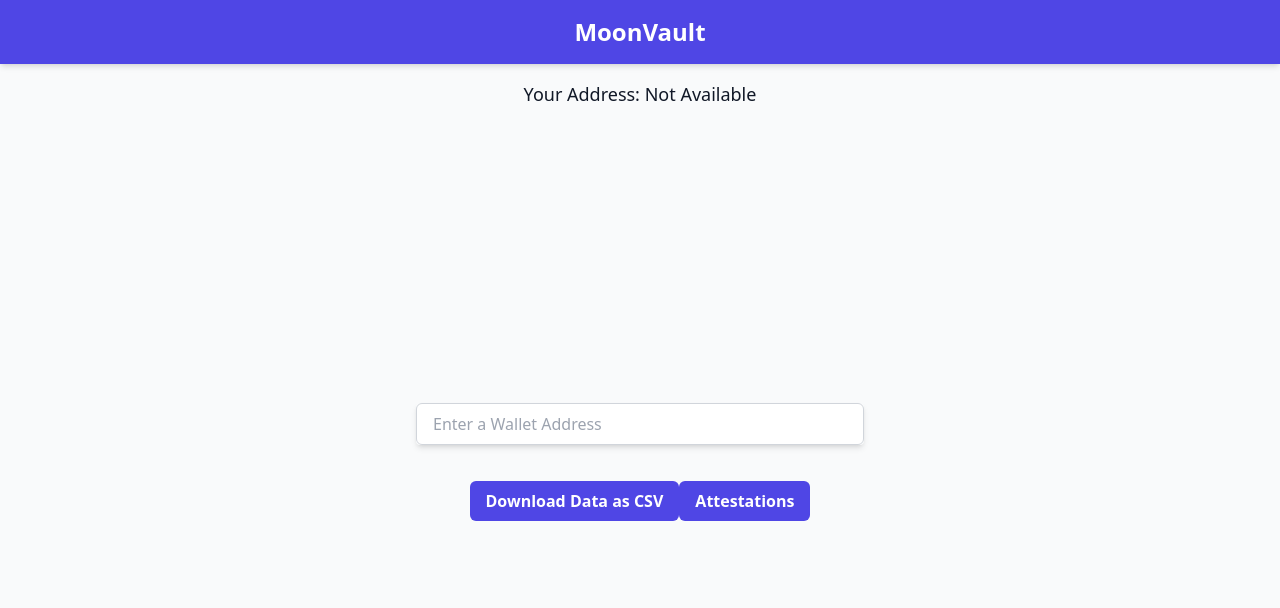
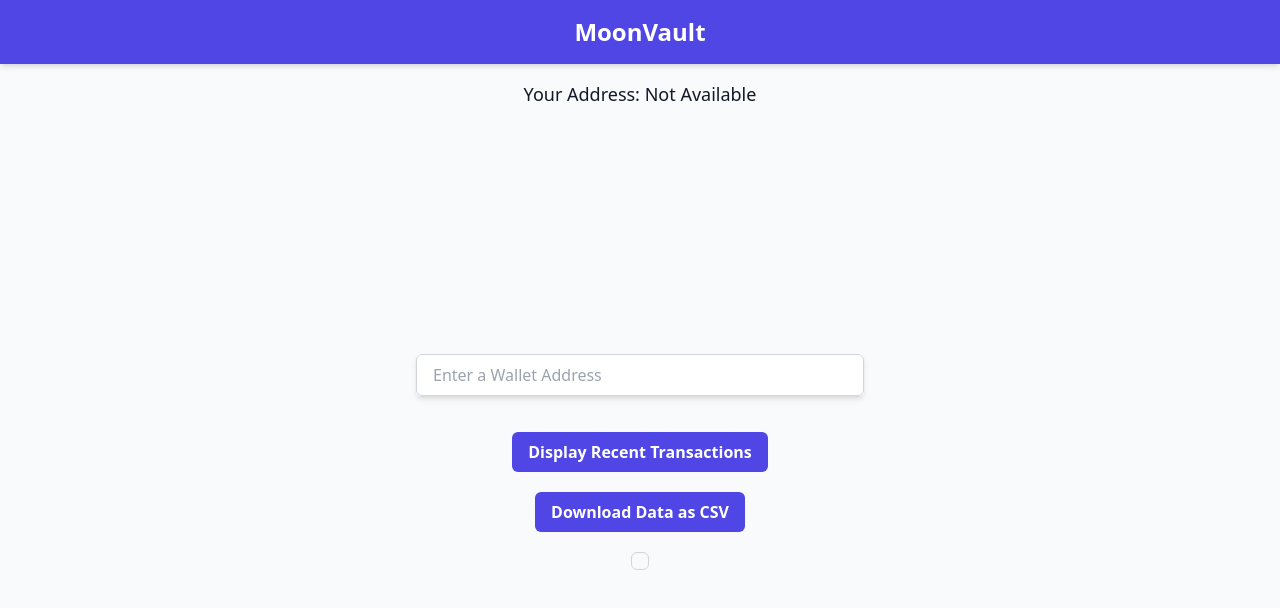
Before and after one commit to WillStansill/MoonVault, a Next.js app in the folder my-app/: page /home in a window 1280 px wide. Shown: the top 608 px of the page. Built offline with nearby package versions, Linux system fonts and the light colour scheme.

Commit message:
Attempting Aggregate.js

```diff
--- a/my-app/package.json
+++ b/my-app/package.json
@@ -9,6 +9,7 @@
     "lint": "next lint"
   },
   "dependencies": {
+    "@apollo/client": "^3.9.5",
     "@apollo/sandbox": "^2.5.1",
     "@apollo/server": "^4.10.0",
     "graphql": "^16.8.1",
@@ -19,7 +20,7 @@
   },
   "devDependencies": {
     "@types/node": "^20.11.17",
-    "@types/react": "^18",
+    "@types/react": "^18.2.56",
     "@types/react-dom": "^18",
     "autoprefixer": "^10",
     "eslint": "^8",
--- a/my-app/src/pages/_app.tsx
+++ b/my-app/src/pages/_app.tsx
@@ -1,6 +1,10 @@
 import '@/styles/globals.css'
 import type { AppProps } from 'next/app'
+import React from 'react';
+import ReactDOM from 'react-dom';
+import { ApolloProvider } from '@apollo/client';
+import client from './apolloClient';
 
 export default function App({ Component, pageProps }: AppProps) {
-  return <Component {...pageProps} />
+  return <ApolloProvider client={client}><Component {...pageProps} /></ApolloProvider>
 }
--- /dev/null
+++ b/my-app/src/pages/aggregateAttestations.js
@@ -0,0 +1,12 @@
+query Attestations($where: AttestationWhereInput) {
+    attestations(where: $where) {
+      recipient
+    }
+  },
+          variables: {
+    "where": {
+      "attester": {
+        "equals": null
+      }
+    }
+  }
--- /dev/null
+++ b/my-app/src/pages/apolloClient.js
@@ -0,0 +1,8 @@
+import { ApolloClient, InMemoryCache } from '@apollo/client';
+
+const client = new ApolloClient({
+  uri: 'https://sepolia.easscan.org/graphql',
+  cache: new InMemoryCache()
+});
+
+export default client;
--- a/my-app/src/pages/home.tsx
+++ b/my-app/src/pages/home.tsx
@@ -2,13 +2,12 @@ import React, { useState, useEffect } from 'react';
 import { useRouter } from 'next/router';
 import { ApolloSandbox } from '@apollo/sandbox';
 import { EmbeddedSandbox } from './EmbeddedSandbox';
-
-
+import starsImage from '../images/stars.png';
 
 const Home: React.FC = () => {
-
     const [showEmbeddedSandbox, setShowEmbeddedSandbox] = useState(false);
     const [address, setAddress] = useState('');
+    const [recentTransactions, setRecentTransactions] = useState<any[]>([]); // State to store recent transactions
     const router = useRouter();
 
     useEffect(() => {
@@ -21,7 +20,7 @@ const Home: React.FC = () => {
 
     const toggleEmbeddedSandbox = () => {
         setShowEmbeddedSandbox(!showEmbeddedSandbox);
-        console.log(showEmbeddedSandbox)
+        console.log(showEmbeddedSandbox);
     };
 
     const handleInputChange = (event: React.ChangeEvent<HTMLInputElement>) => {
@@ -40,8 +39,19 @@ const Home: React.FC = () => {
             throw new Error('Failed to fetch transactions');
         }
 
+        return data.result;
+    };
 
-        return data.result;
+    const handleDisplayRecentTransactions = async () => {
+        try {
+            const transactions = await fetchTransactions(address);
+            // Store only the most recent 100 transactions
+            const recentTransactions = transactions.slice(0, 100);
+            setRecentTransactions(recentTransactions);
+        } catch (error) {
+            console.error('Failed to fetch recent transactions:', error);
+            alert('Failed to fetch recent transactions. Check console for details.');
+        }
     };
 
     const transactionsToCSV = (transactions: any[]) => {
@@ -79,9 +89,7 @@ const Home: React.FC = () => {
 
     const handleDownloadClick = async () => {
         try {
-            const transactions = await fetchTransactions(address);
-
-            const csvString = transactionsToCSV(transactions);
+            const csvString = transactionsToCSV(recentTransactions);
             downloadCSV(csvString, `${address}_transactions.csv`);
         } catch (error) {
             console.error('Failed to download transactions:', error);
@@ -90,7 +98,7 @@ const Home: React.FC = () => {
     };
 
     return (
-        <div className="h-screen flex flex-col bg-gray-50 text-gray-900">
+        <div className="h-screen flex flex-col bg-gray-50 text-gray-900" >
             <div className="bg-indigo-600 text-white text-center py-4 shadow-md">
                 <h1 className="text-2xl font-bold">MoonVault</h1>
             </div>
@@ -98,6 +106,9 @@ const Home: React.FC = () => {
             <div className="text-center my-4">
                 <h2 className="text-lg">Your Address: {address || "Not Available"}</h2>
             </div>
+
+
+
 
             <div className="flex flex-col items-center justify-center flex-grow">
                 <div className="flex items-center justify-center w-full max-w-md mb-4 rounded overflow-hidden shadow-md">
@@ -112,17 +123,35 @@ const Home: React.FC = () => {
 
                 <div className="mt-5">
                     <button
+                        onClick={handleDisplayRecentTransactions}
+                        className="bg-indigo-600 hover:bg-indigo-700 text-white font-bold py-2 px-4 rounded-md focus:outline-none focus:ring-2 focus:ring-indigo-500 focus:ring-offset-2"
+                    >
+                        Display Recent Transactions
+                    </button>
+                </div>
+
+                <div className="mt-5">
+                    <button
                         onClick={handleDownloadClick}
+                        disabled={recentTransactions.length === 0} // Disable button if there are no recent transactions
                         className="bg-indigo-600 hover:bg-indigo-700 text-white font-bold py-2 px-4 rounded-md focus:outline-none focus:ring-2 focus:ring-indigo-500 focus:ring-offset-2"
                     >
                         Download Data as CSV
                     </button>
-                            <button
-                                onClick={toggleEmbeddedSandbox}
-                                className="bg-indigo-600 hover:bg-indigo-700 text-white font-bold py-2 px-4 rounded-md focus:outline-none focus:ring-2 focus:ring-indigo-500 focus:ring-offset-2"
-                                >
-                                    Attestations
-                                </button>
+                </div>
+
+                {/* Display recent transactions in a scrollable text box */}
+                <div className="mt-5 max-h-48 overflow-y-auto border border-gray-300 rounded-md p-2">
+                    {recentTransactions.map((transaction, index) => (
+                        <div key={index}>
+                            <p>Transaction Hash: {transaction.hash}</p>
+                            <p>Method ID: {transaction.input.startsWith('0x') && transaction.input.length >= 10 ? transaction.input.substring(0, 10) : 'N/A'}</p>
+                            <p>From: {transaction.from}</p>
+                            <p>To: {transaction.to}</p>
+                            <p>Value (ETH): {Number(transaction.value) / 1e18}</p>
+                            <hr className="my-2" />
+                        </div>
+                    ))}
                 </div>
             </div>
         </div>
```
Also changed, not shown: 1 other file (tests, documents, lock files or other folders). Lines whose indentation alone changed are shown as unchanged.
